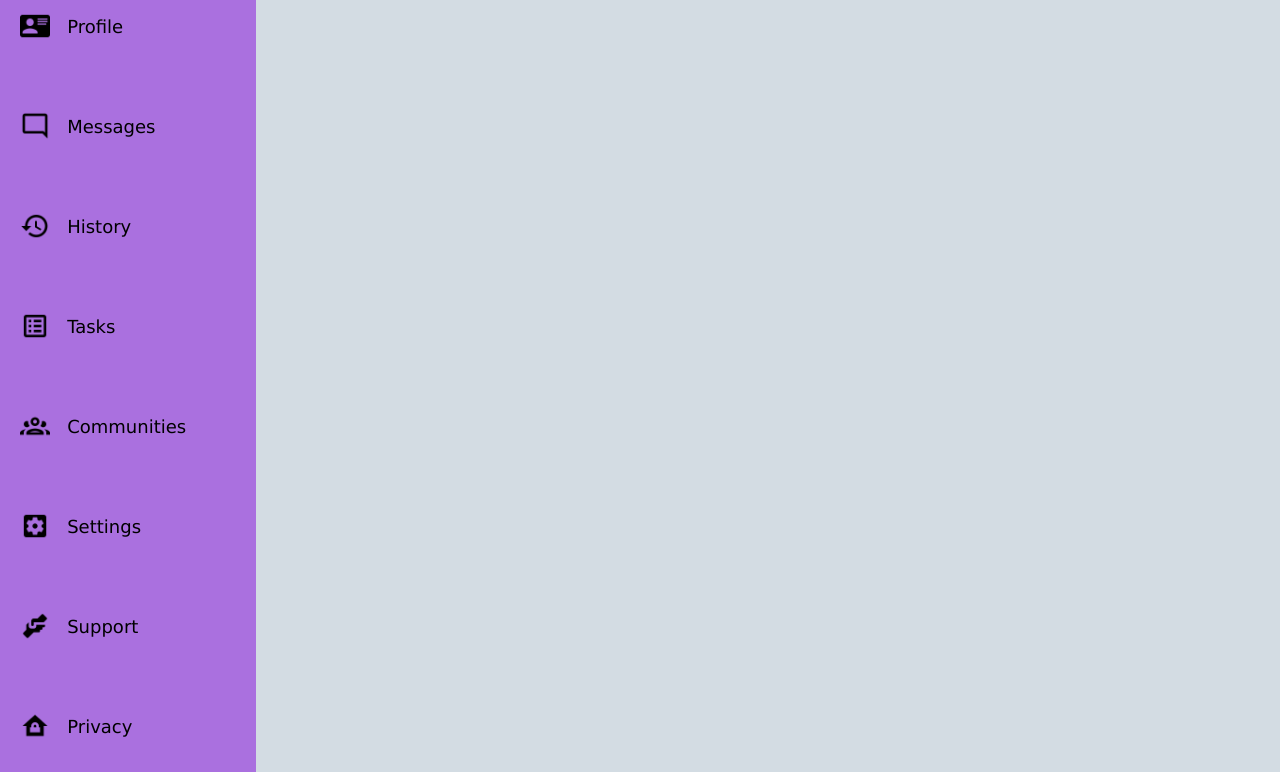
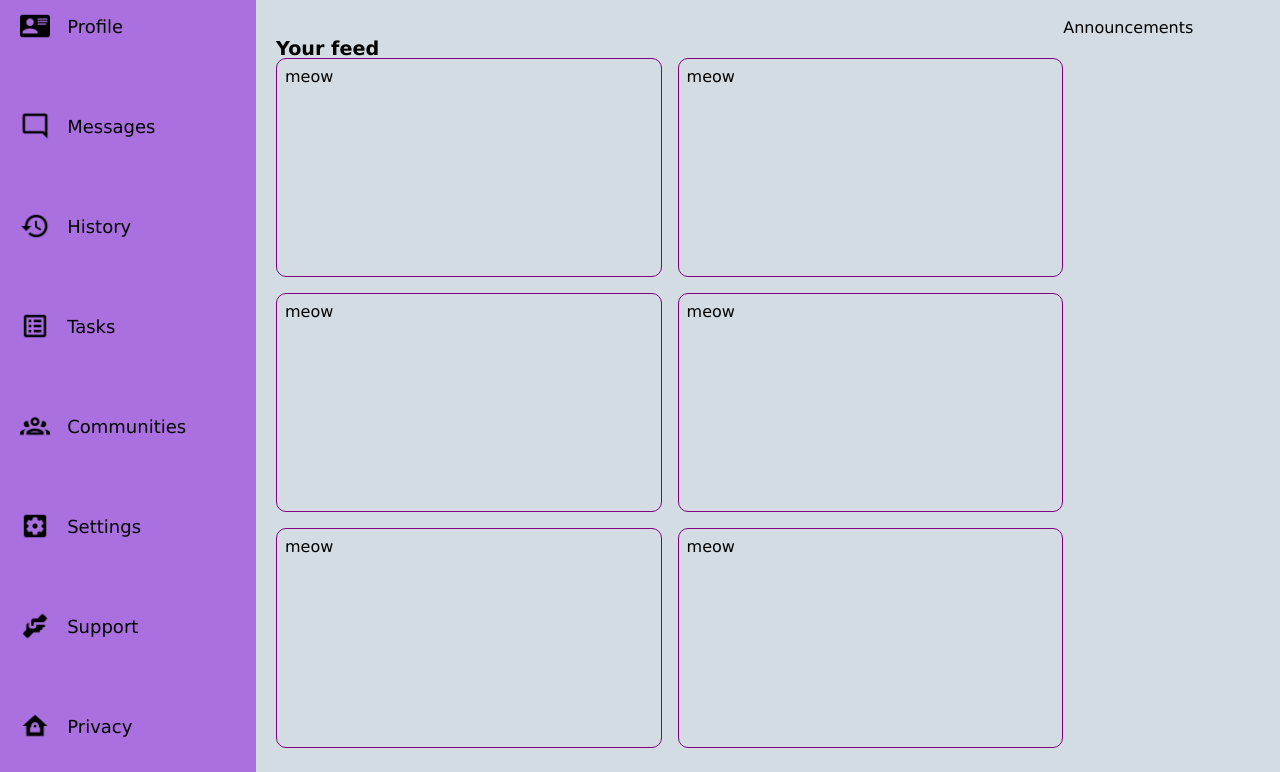
Before and after one commit to bigbrainSK/admin_dashboard, a plain HTML site: page index.html in a window 1280 px wide. Shown: the part 224-996 px from the top of the page. Drawn offline with Linux system fonts and the light colour scheme.

Commit message:
create initial structure for main content area

```diff
--- a/index.html
+++ b/index.html
@@ -52,9 +52,20 @@
 
 
     </div>
-
     <div class="main_content">
-
+        <div class="feed"></div>
+            <p id="feed_title">Your feed</p>
+            <div class="cards">
+                <div class="card">meow</div>
+                <div class="card">meow</div>
+                <div class="card">meow</div>
+                <div class="card">meow</div>
+                <div class="card">meow</div>
+                <div class="card">meow</div>
+            </div>
+            <div class="main_content_side">
+                <div id="annc">Announcements</div>
+            </div>
     </div>
 </body>
 
--- a/styles.css
+++ b/styles.css
@@ -118,3 +118,30 @@ button {
     margin:20px;
     background-color:rgb(170, 112, 223);
 }
+
+.main_content {
+    margin:20px;
+    display:grid;
+    grid-template-columns: 2fr 2fr 1fr;
+    grid-template-rows: 40px repeat(3, 230px);
+}
+
+#feed_title {
+    grid-column:1 / span 1;
+    grid-row: 1/ span 1;
+}
+
+.cards {
+    display:grid;
+    grid-template-columns:repeat(2, 1fr);
+    grid-auto-rows: auto;
+    grid-gap: 1rem;
+    grid-column:1 / span 2;
+    grid-row: 2 / span 3;
+}
+
+.card {
+    border: 1px solid purple;
+    border-radius:10px;
+    padding:.5rem;
+}
```
